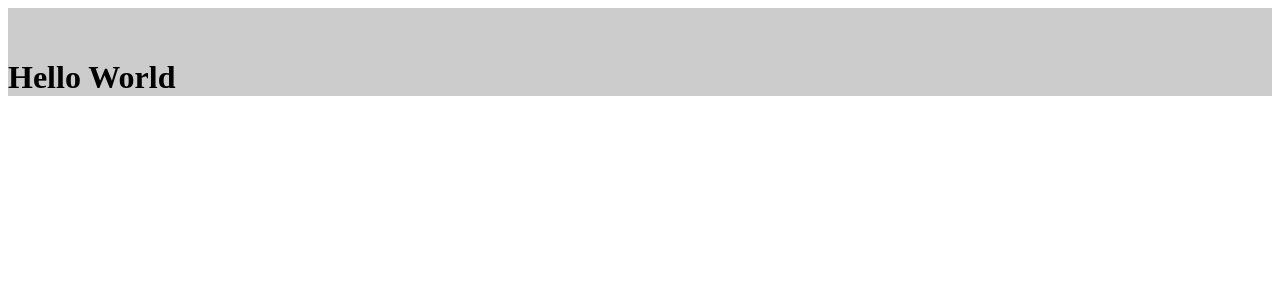
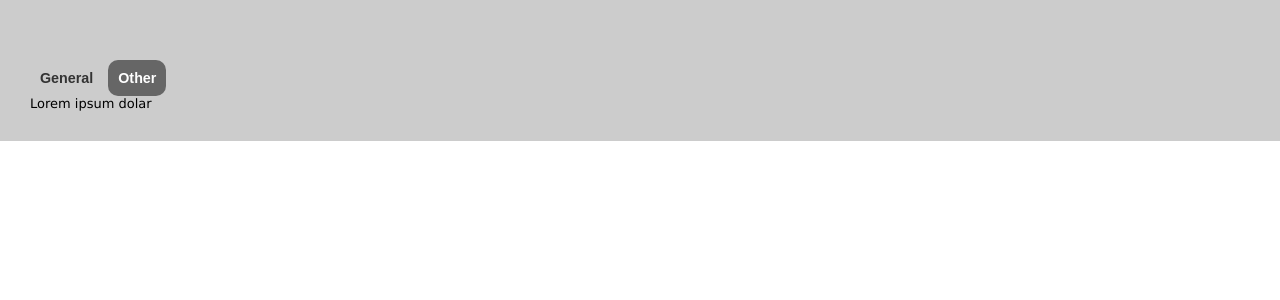
Before and after one commit to mousy-sammy/generic-rph-profile, a React app: page / in a window 1280 px wide. Shown: the top 300 px of the page. Built offline with nearby package versions, Linux system fonts and the light colour scheme; the HTML template or start-up script is replaced by a standard one.

Commit message:
Build some layout

```diff
--- a/package.json
+++ b/package.json
@@ -4,7 +4,7 @@
   "description": "",
   "main": "src/",
   "scripts": {
-    "start": "",
+    "start": "webpack serve",
     "build": "webpack",
     "test": "echo \"Error: no test specified\" && exit 1"
   },
@@ -22,12 +22,14 @@
     "@types/react": "^17.0.0",
     "@types/react-dom": "^17.0.0",
     "@types/styled-jsx": "^2.2.8",
+    "html-webpack-plugin": "^4.5.0",
     "react": "^17.0.1",
     "react-dom": "^17.0.1",
     "styled-jsx": "^3.3.2",
     "ts-loader": "^8.0.12",
     "typescript": "^4.1.3",
     "webpack": "^5.11.0",
-    "webpack-cli": "^4.2.0"
+    "webpack-cli": "^4.2.0",
+    "webpack-dev-server": "^3.11.0"
   }
 }
--- /dev/null
+++ b/src/components/buttons/basic-button.tsx
@@ -0,0 +1,57 @@
+import React from "react";
+import { IButton } from "./button";
+
+interface StateStyles {
+  default?: string;
+  hover?: string;
+  active?: string;
+}
+interface Props {
+  background?: StateStyles;
+  color?: StateStyles;
+  active?: boolean;
+}
+export const BasicButton: IButton<Props> = ({
+  background,
+  color,
+  onClick,
+  children,
+  active,
+}) => {
+  return (
+    <button
+      className={active ? "active" : ""}
+      onClick={(e) => {
+        e.preventDefault();
+        onClick();
+      }}
+    >
+      <style jsx>{`
+        button {
+          border: 0;
+          outline: 0;
+          background: ${background?.default || "#666"};
+          color: ${color?.default || "#fff"};
+          padding: 10px;
+          border-radius: 10px;
+          display: inline-block;
+          margin-right: 5px;
+          text-decoration: none;
+          font-weight: bold;
+          font-size: 1.1em;
+          cursor: pointer;
+        }
+        button:hover {
+          background: ${background?.default || "#333"};
+          color: ${color?.default || "#fff"};
+        }
+        button.active {
+          background: ${background?.default || "transparent"};
+          color: ${color?.default || "#333"};
+          cursor: default;
+        }
+      `}</style>
+      {children}
+    </button>
+  );
+};
--- /dev/null
+++ b/src/components/buttons/button.ts
@@ -0,0 +1,5 @@
+export type IButton<P = {}> = React.FunctionComponent<P & IButtonProps>;
+interface IButtonProps {
+  children: React.ReactNode;
+  onClick: () => void;
+}
--- /dev/null
+++ b/src/index.html
@@ -0,0 +1,9 @@
+<!DOCTYPE html>
+<html lang="en">
+  <head>
+    <meta charset="UTF-8" />
+    <meta name="viewport" content="width=device-width, initial-scale=1.0" />
+    <title>Document</title>
+  </head>
+  <body></body>
+</html>
--- /dev/null
+++ b/src/layouts/basic-tab-layout.tsx
@@ -0,0 +1,47 @@
+import React from "react";
+import { BasicButton } from "../components/buttons/basic-button";
+import { IButton } from "../components/buttons/button";
+
+interface Tab {
+  name: string;
+  content: React.ReactNode;
+}
+interface Props {
+  tabs: Tab[];
+  ButtonType?: IButton;
+}
+export const BasicTabLayout: React.FunctionComponent<Props> = ({
+  tabs,
+  ButtonType = BasicButton,
+}) => {
+  const [activeTabIndex, setActiveTabIndex] = React.useState(0);
+  const setTab = (selectedIndex: number) => () => {
+    console.log(selectedIndex);
+    setActiveTabIndex(selectedIndex);
+  }
+
+  return (
+    <div className="container">
+      <div className="tabs">
+        {tabs.map((tab, i) => (
+          <ButtonType onClick={setTab(i)} active={i === activeTabIndex}>
+            {tab.name}
+          </ButtonType>
+        ))}
+      </div>
+
+      <div className="body">{tabs[activeTabIndex].content}</div>
+
+      <style jsx>{`
+        .tabs {
+          display: flex;
+        }
+
+        .container {
+          max-width: 960px;
+          padding: 30px;
+        }
+      `}</style>
+    </div>
+  );
+};
--- a/src/profile.tsx
+++ b/src/profile.tsx
@@ -1,13 +1,40 @@
 import React from "react";
+import { BasicTabLayout } from "./layouts/basic-tab-layout";
 
 export const Profile: React.FunctionComponent = () => (
   <div>
-    <h1>Hello World</h1>
+    <BasicTabLayout
+      tabs={[
+        {
+          name: "General",
+          content: <>Lorem ipsum dolar</>,
+        },
+        {
+          name: "Other",
+          content: (
+            <>
+              Other stuff Lorem ipsum dolor sit amet consectetur, adipisicing
+              elit. Veritatis quia dolorem, corporis mollitia adipisci expedita
+              minima velit nihil quos unde enim, perspiciatis deserunt
+              voluptatibus eligendi impedit iusto ex commodi voluptatum.
+            </>
+          ),
+        },
+      ]}
+    />
     <style jsx>{`
       div {
         padding: 30px 0 0;
         background: #ccc;
       }
     `}</style>
+    <style jsx global>{`
+      body {
+        font-family: Verdana, Arial, Helvetica, sans-serif;
+        font-size: 13px;
+        padding: 0;
+        margin: 0;
+      }
+    `}</style>
   </div>
 );
--- a/webpack.config.js
+++ b/webpack.config.js
@@ -1,5 +1,6 @@
 const path = require("path");
 const webpack = require("webpack");
+const HtmlWebpackPlugin = require("html-webpack-plugin");
 
 module.exports = {
   entry: path.resolve(__dirname, "./src/index.tsx"),
@@ -19,7 +20,10 @@ module.exports = {
     path: path.resolve(__dirname, "./dist"),
     filename: "bundle.js",
   },
-  plugins: [new webpack.HotModuleReplacementPlugin()],
+  plugins: [
+    new webpack.HotModuleReplacementPlugin(),
+    new HtmlWebpackPlugin()
+  ],
   devServer: {
     contentBase: path.resolve(__dirname, "./dist"),
     hot: true,
```
Also changed, not shown: 1 other file (tests, documents, lock files or other folders).
